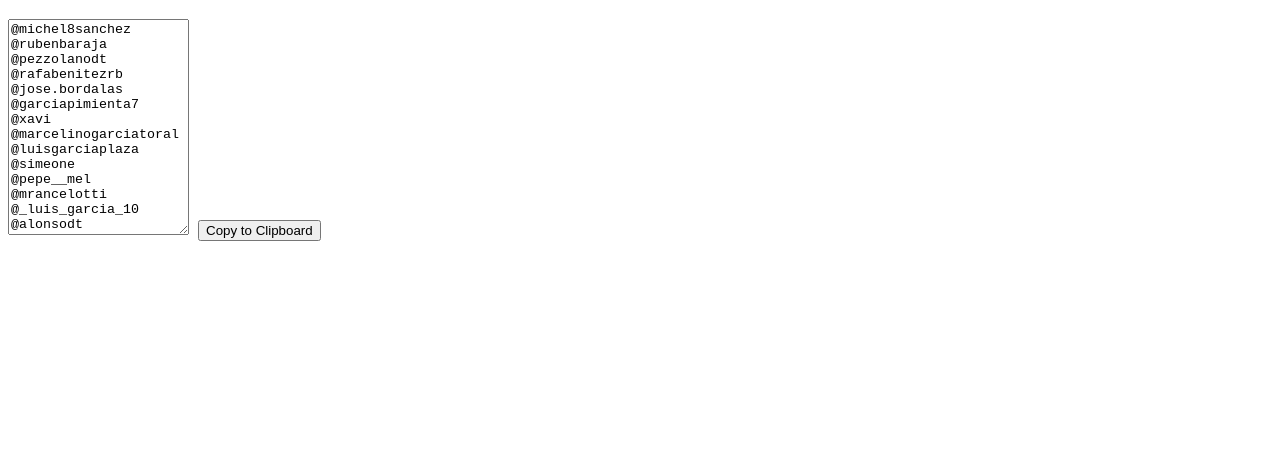
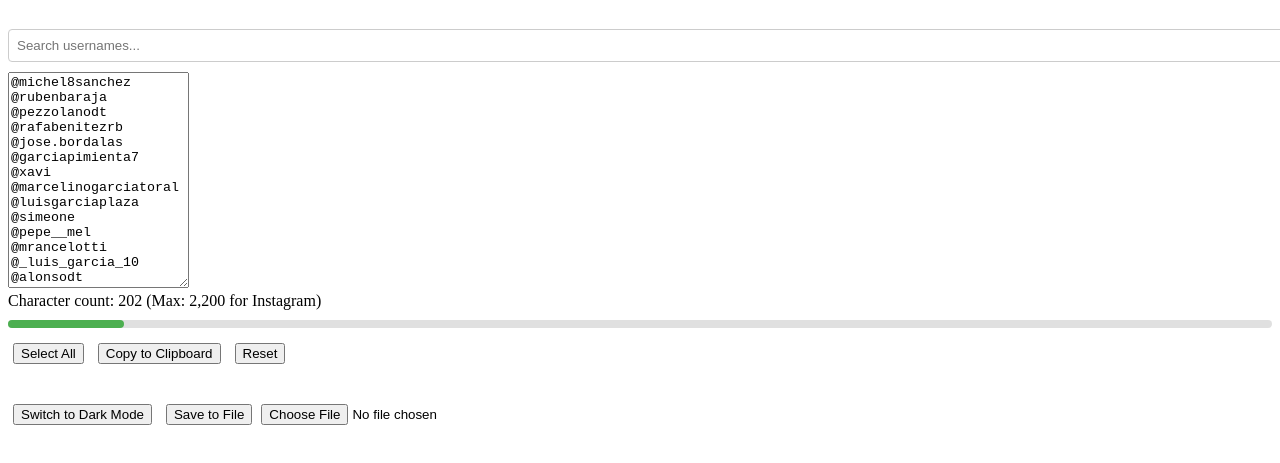
Before and after one commit to Martinezworldwide/Tag-Soccer-Coaches-App, a plain HTML site: page index.html in a window 1280 px wide. Shown: the part 61-524 px from the top of the page. Drawn offline with Linux system fonts and the light colour scheme.

Commit message:
Update index.html

```diff
--- a/index.html
+++ b/index.html
@@ -3,12 +3,13 @@
 <head>
     <meta charset="UTF-8">
     <meta name="viewport" content="width=device-width, initial-scale=1.0">
-    <title>Instagram Username Copier</title>
+    <title>Enhanced Instagram Username Copier</title>
     <link rel="stylesheet" href="style.css">
 </head>
 <body>
     <div class="container">
         <h1>Copy Instagram Usernames</h1>
+        <input type="text" id="searchBar" placeholder="Search usernames..." onkeyup="filterUsernames()">
         <textarea id="usernames" rows="14" readonly>
 @michel8sanchez
 @rubenbaraja
@@ -25,7 +26,19 @@
 @_luis_garcia_10
 @alonsodt
         </textarea>
-        <button onclick="copyToClipboard()">Copy to Clipboard</button>
+        <div class="character-counter">
+            Character count: <span id="charCount">0</span> (Max: 2,200 for Instagram)
+        </div>
+        <div id="progressContainer">
+            <div id="progressBar"></div>
+        </div>
+        <button id="selectAllButton" onclick="selectAllText()">Select All</button>
+        <button id="copyButton" onclick="copyToClipboard()">Copy to Clipboard</button>
+        <button id="resetButton" onclick="resetApp()">Reset</button>
+        <div id="copyMessage" class="copy-message"></div>
+        <button id="toggleTheme" onclick="toggleTheme()">Switch to Dark Mode</button>
+        <button id="saveButton" onclick="saveToFile()">Save to File</button>
+        <input type="file" id="fileInput" onchange="loadFromFile()">
     </div>
     <script src="script.js"></script>
 </body>
```
